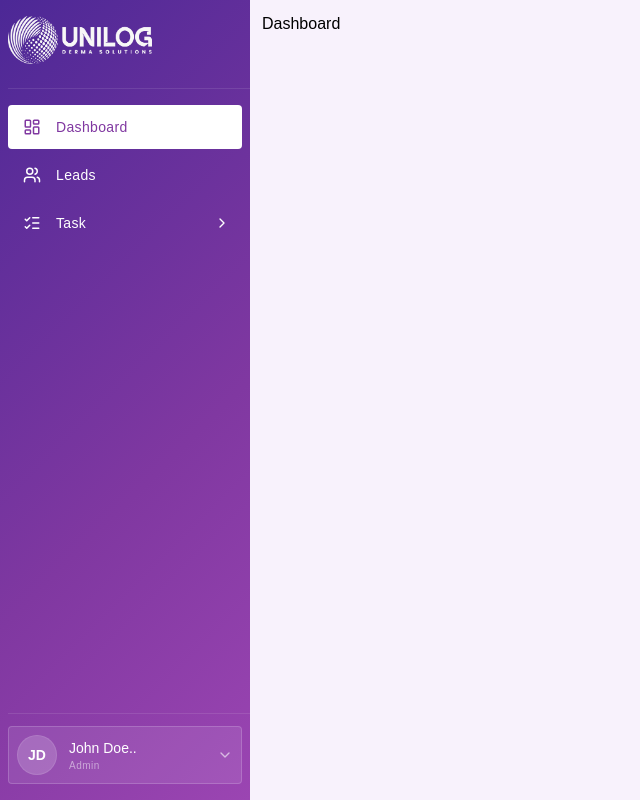
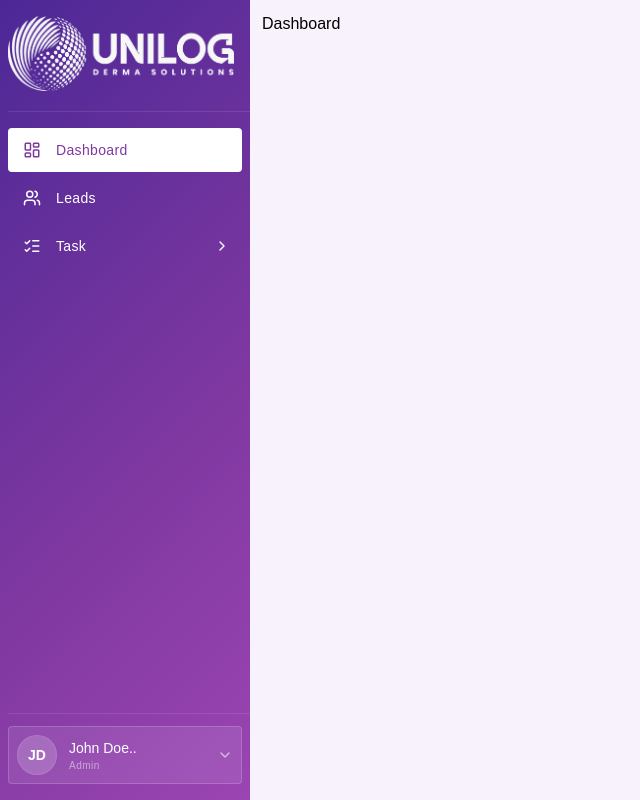
Before and after one commit to AlkamaSunasara00/glowison-erp, a Next.js app: page / in a window 1280 px wide. Shown: the whole page, without its empty margins (0-640 px from the left). Built offline with nearby package versions, Linux system fonts and the light colour scheme.

Commit message:
make changes

```diff
--- a/src/layout/Sidebar.jsx
+++ b/src/layout/Sidebar.jsx
@@ -74,7 +74,7 @@ const Sidebar = ({ setMobileOpen, isMobileOpen }) => {
             style={{ background: `linear-gradient(135deg, #4C2896 0%, #8038A1 60%, #9b45b2 100%)` }}
         >
             {/* Logo & Close Button Header */}
-            <div className="mb-4 pb-6 pr-4 flex-shrink-0 border-b border-white/10 flex items-center justify-between gap-4">
+            <div className="mb-4 pb-5 pr-4 flex-shrink-0 border-b border-white/10 flex items-center justify-between gap-4">
                 <div className={`transition-all duration-300 ${isMobileOpen ? "opacity-100 w-auto" : "opacity-0 w-0 lg:opacity-100 lg:w-auto overflow-hidden"}`}>
                     <Image
                         src="/image/white-logo.png"
@@ -82,7 +82,7 @@ const Sidebar = ({ setMobileOpen, isMobileOpen }) => {
                         width={150}
                         height={50}
                         priority
-                        className="h-auto w-auto max-h-12 object-contain"
+                        className="h-auto w-auto max-h-fit object-contain"
                     />
                 </div>
 
```
